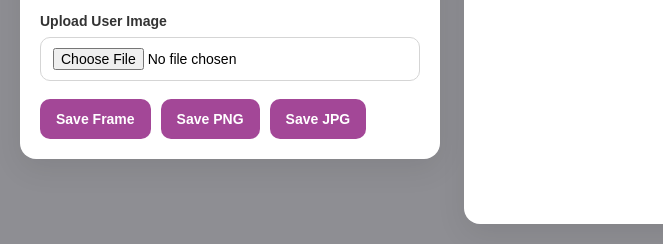
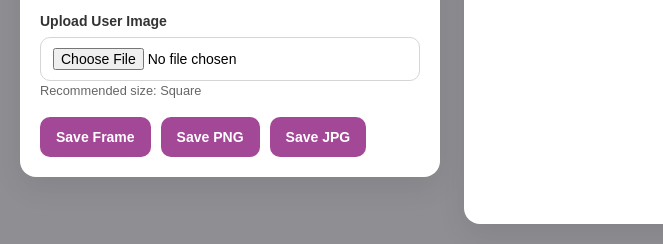
Before and after one commit to alferdousrana/profile-frame-generator, a plain HTML site: page index.html in a window 1280 px wide. Shown: the part 578-822 px from the top of the page, 0-663 px from the left. Drawn offline with nearby package versions, Linux system fonts and the light colour scheme.

Commit message:
add user note

```diff
--- a/index.html
+++ b/index.html
@@ -57,6 +57,9 @@
       <div class="form-group">
         <label for="userImageUpload">Upload User Image</label>
         <input type="file" id="userImageUpload" accept="image/*" />
+        <span class="note" style="font-size: 0.8em; color: #666;">
+          Recommended size: Square
+        </span>
       </div>
 
       <div class="button-group">
```
